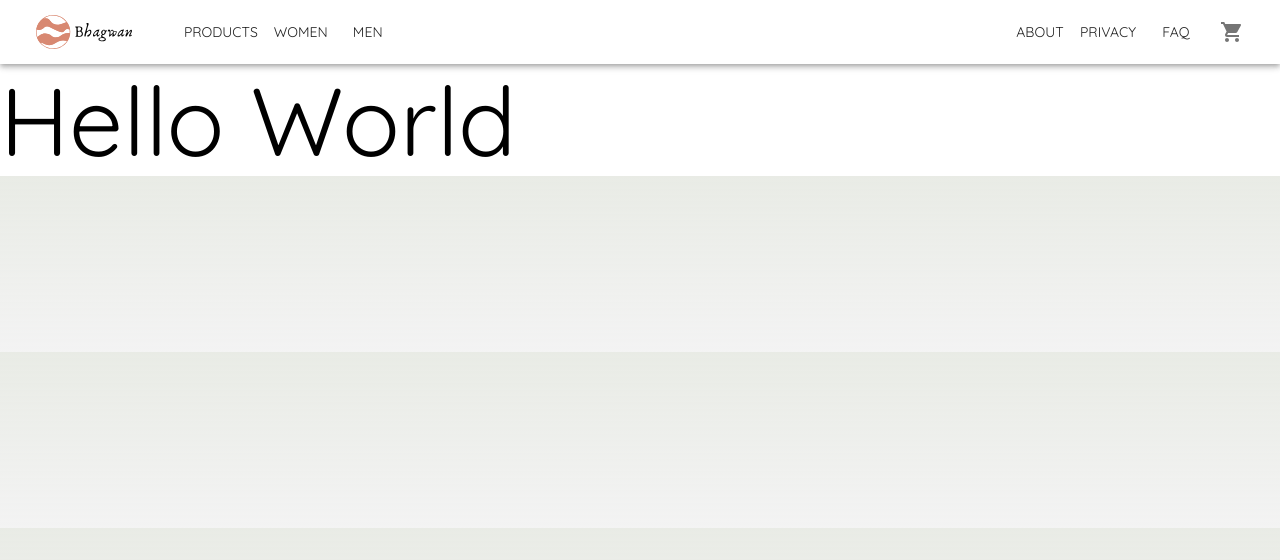
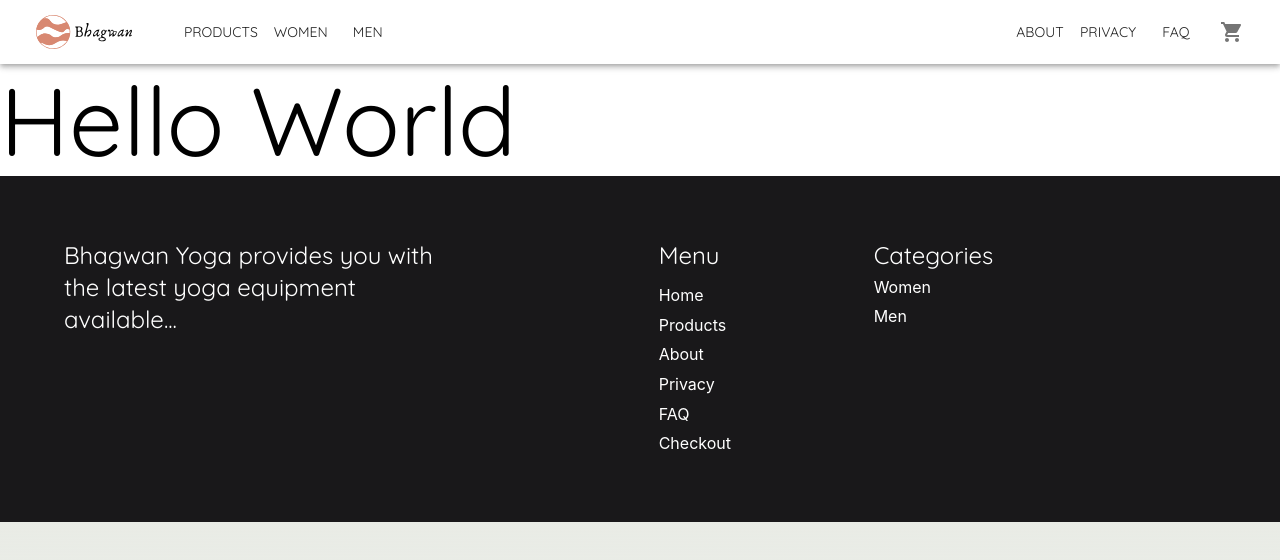
Before and after one commit to HBerglund/e-commerce-assignment, a React (Create React App) app: page /checkout in a window 1280 px wide. Shown: the top 560 px of the page. Built offline with nearby package versions, Linux system fonts and the light colour scheme.

Commit message:
added simple footer component and render it on all pages

```diff
--- /dev/null
+++ b/src/Components/Footer.tsx
@@ -0,0 +1,95 @@
+import {
+  Button,
+  createStyles,
+  makeStyles,
+  Typography,
+  useMediaQuery,
+  useTheme,
+} from "@material-ui/core";
+import React from "react";
+import Section from "./Section";
+import { routes } from "../Navigation/routes";
+import { Link } from "react-router-dom";
+
+function Footer() {
+  const theme = useTheme();
+  const matchesSm = useMediaQuery(theme.breakpoints.up("sm"));
+
+  const useStyles = makeStyles(() =>
+    createStyles({
+      root: {
+        backgroundColor: "#19181a",
+        color: "white",
+      },
+      flexColumn: {
+        display: "flex",
+        flexDirection: "column",
+        alignItems: "start",
+      },
+      wrapper: {
+        display: "flex",
+      },
+      sentence: {
+        width: "60%",
+      },
+      linksWrapper: {
+        width: "100%",
+        margin: matchesSm ? "0 5rem" : "0",
+        display: "flex",
+        justifyContent: "space-evenly",
+      },
+      links: {
+        color: "white",
+        padding: ".3rem 0",
+      },
+    })
+  );
+  const classes = useStyles();
+
+  return (
+    <div className={classes.root}>
+      <Section>
+        <div className={classes.wrapper}>
+          <div className={classes.sentence}>
+            <Typography component="h4" variant="h5">
+              Bhagwan Yoga provides you with the latest yoga equipment
+              available...
+            </Typography>
+          </div>
+          <div className={classes.linksWrapper}>
+            <div className={classes.flexColumn}>
+              <Typography component="h4" variant="h5" gutterBottom>
+                Menu
+              </Typography>
+              {routes.map(({ name, path }) => {
+                if (name !== "Men" && name !== "Women") {
+                  return (
+                    <Link className={classes.links} key={name} to={path}>
+                      {name}
+                    </Link>
+                  );
+                }
+              })}
+            </div>
+            <div className={classes.flexColumn}>
+              <Typography component="h4" variant="h5">
+                Categories
+              </Typography>
+              {routes.map(({ name, path }) => {
+                if (name === "Men" || name === "Women") {
+                  return (
+                    <Link className={classes.links} key={name} to={path}>
+                      {name}
+                    </Link>
+                  );
+                }
+              })}
+            </div>
+          </div>
+        </div>
+      </Section>
+    </div>
+  );
+}
+
+export default Footer;
--- a/src/Navigation/About.tsx
+++ b/src/Navigation/About.tsx
@@ -1,8 +1,14 @@
 import React from "react";
 import { Typography } from "@material-ui/core";
+import Footer from "../Components/Footer";
 
 function About() {
-  return <Typography variant="h1">Hello World</Typography>;
+  return (
+    <div>
+      <Typography variant="h1">Hello World</Typography>
+      <Footer />
+    </div>
+  );
 }
 
 export default About;
--- a/src/Navigation/Checkout.tsx
+++ b/src/Navigation/Checkout.tsx
@@ -1,8 +1,14 @@
 import React from "react";
 import { Typography } from "@material-ui/core";
+import Footer from "../Components/Footer";
 
 function Checkout() {
-  return <Typography variant="h1">Hello World</Typography>;
+  return (
+    <div>
+      <Typography variant="h1">Hello World</Typography>
+      <Footer />
+    </div>
+  );
 }
 
 export default Checkout;
--- a/src/Navigation/Faq.tsx
+++ b/src/Navigation/Faq.tsx
@@ -1,8 +1,14 @@
 import React from "react";
 import { Typography } from "@material-ui/core";
+import Footer from "../Components/Footer";
 
 function Faq() {
-  return <Typography variant="h1">Hello World</Typography>;
+  return (
+    <div>
+      <Typography variant="h1">Hello World</Typography>
+      <Footer />
+    </div>
+  );
 }
 
 export default Faq;
--- a/src/Navigation/Home.tsx
+++ b/src/Navigation/Home.tsx
@@ -2,6 +2,7 @@ import Discover from "../Components/Discover";
 import Hero from "../Components/Hero";
 import LatestSection from "../Components/LatestSection";
 import imageSources from "../assets/imageSources";
+import Footer from "../Components/Footer";
 
 function Home() {
   return (
@@ -13,6 +14,7 @@ function Home() {
       />
       <LatestSection />
       <Discover />
+      <Footer />
     </div>
   );
 }
--- a/src/Navigation/Men.tsx
+++ b/src/Navigation/Men.tsx
@@ -1,8 +1,14 @@
 import React from "react";
 import { Typography } from "@material-ui/core";
+import Footer from "../Components/Footer";
 
 function Men() {
-  return <Typography variant="h1">Hello World</Typography>;
+  return (
+    <div>
+      <Typography variant="h1">Hello World</Typography>
+      <Footer />
+    </div>
+  );
 }
 
 export default Men;
--- a/src/Navigation/Privacy.tsx
+++ b/src/Navigation/Privacy.tsx
@@ -1,8 +1,14 @@
 import React from "react";
 import { Typography } from "@material-ui/core";
+import Footer from "../Components/Footer";
 
 function Privacy() {
-  return <Typography variant="h1">Hello World</Typography>;
+  return (
+    <div>
+      <Typography variant="h1">Hello World</Typography>
+      <Footer />
+    </div>
+  );
 }
 
 export default Privacy;
--- a/src/Navigation/Products.tsx
+++ b/src/Navigation/Products.tsx
@@ -6,6 +6,7 @@ import Hero from "../Components/Hero";
 import imageSources from "../assets/imageSources";
 import { Button } from "@material-ui/core";
 import { useState } from "react";
+import Footer from "../Components/Footer";
 
 let products: Product[] = json.Sheet1;
 let filteredProducts = products;
@@ -58,6 +59,7 @@ function Products() {
         ))}
         <ProductGrid products={filteredProducts} />
       </Section>
+      <Footer />
     </div>
   );
 }
--- a/src/Navigation/Women.tsx
+++ b/src/Navigation/Women.tsx
@@ -1,8 +1,14 @@
 import React from "react";
 import { Typography } from "@material-ui/core";
+import Footer from "../Components/Footer";
 
 function Women() {
-  return <Typography variant="h1">Hello World</Typography>;
+  return (
+    <div>
+      <Typography variant="h1">Hello World</Typography>
+      <Footer />
+    </div>
+  );
 }
 
 export default Women;
```
